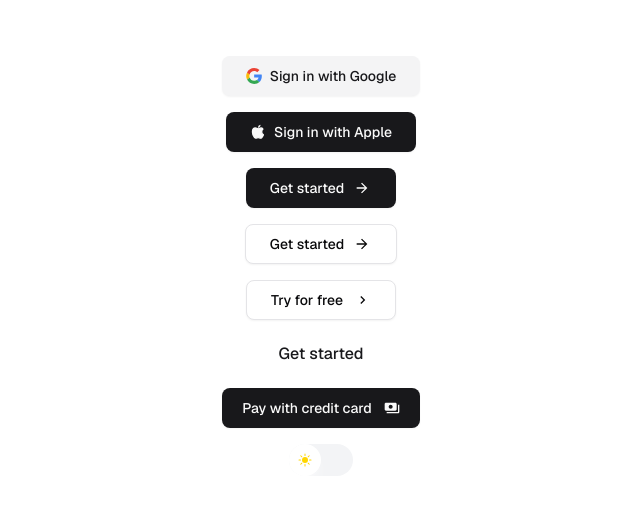
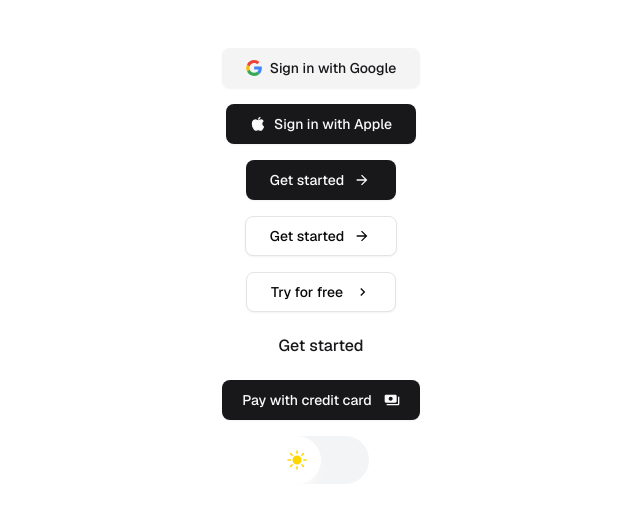
Before and after one commit to mateusmachry/microinteractionsui, a Next.js app: page / in a window 1280 px wide. Shown: the part 134-642 px from the top of the page, without its empty margins (319-959 px from the left). Built offline with nearby package versions, Linux system fonts and the light colour scheme.

Commit message:
cleaned up code for theme toggle component

```diff
--- a/src/examples/theme-toggle/theme-toggle1.tsx
+++ b/src/examples/theme-toggle/theme-toggle1.tsx
@@ -7,6 +7,6 @@ export function ThemeToggle1Example() {
     const { resolvedTheme, setTheme } = useTheme();
 
     return (
-        <ThemeToggle1 size="lg" initialTheme={resolvedTheme} onChange={(theme: Theme) => { setTheme(theme) }} />
+        <ThemeToggle1 size="xl" initialTheme={resolvedTheme} onChange={(theme: Theme) => { setTheme(theme) }} />
     )
 }
--- a/src/registry/theme-toggle1/theme-toggle1.tsx
+++ b/src/registry/theme-toggle1/theme-toggle1.tsx
@@ -8,7 +8,7 @@ export type Theme = 'light' | 'dark';
 
 export type ThemeToggleProps = {
     initialTheme: string | undefined,
-    size?: 'default' | 'lg';
+    size?: 'default' | 'lg' | 'xl';
     onChange?: (theme: Theme) => void;
 };
 
@@ -42,6 +42,70 @@ const Sun = (props: SVGProps<SVGSVGElement>) => {
     )
 };
 
+const toggleSizeMap = {
+    default: {
+        container: 'w-12 h-6',
+        checkbox: 'w-6 h-6',
+        icon: 'w-3 h-3',
+        offset: '24px',
+    },
+    lg: {
+        container: 'w-16 h-8',
+        checkbox: 'w-8 h-8',
+        icon: 'w-4 h-4',
+        offset: '32px',
+    },
+    xl: {
+        container: 'w-24 h-12',
+        checkbox: 'w-12 h-12',
+        icon: 'w-6 h-6',
+        offset: '48px',
+    },
+};
+
+const animationVariants = {
+    toggle: {
+        light: (offset: string) => ({
+            left: '0px',
+            right: offset,
+        }),
+        dark: (offset: string) => ({
+            left: offset,
+            right: '0px',
+        })
+    },
+    sun: {
+        light: {
+            y: '0%',
+            x: '0%',
+            opacity: 1
+        },
+        dark: {
+            y: '-100%',
+            x: '100%',
+            opacity: 0
+        }
+    },
+    moon: {
+        light: {
+            y: '-100%',
+            x: '-100%',
+            opacity: 0
+        },
+        dark: {
+            y: '0%',
+            x: '0%',
+            opacity: 1
+        }
+    }
+};
+
+const springTransition = {
+    type: "spring",
+    stiffness: 100,
+    damping: 30
+};
+
 export function ThemeToggle1({ initialTheme, onChange, size = 'default' }: ThemeToggleProps) {
     const [theme, setTheme] = useState<Theme | null>(null);
 
@@ -58,27 +122,10 @@ export function ThemeToggle1({ initialTheme, onChange, size = 'default' }: Theme
     };
 
     const isDark = theme === 'dark';
-
-    const sizeMap = {
-        default: {
-            container: 'w-12 h-6',
-            checkbox: 'w-6 h-6',
-            icon: 'w-3 h-3',
-            offset: '24px',
-        },
-        lg: {
-            container: 'w-16 h-8',
-            checkbox: 'w-8 h-8',
-            icon: 'w-4 h-4',
-            offset: '32px',
-        },
-    };
-    const currentSize = sizeMap[size];
+    const currentSize = toggleSizeMap[size];
 
     return (
-        <div
-            className="flex items-center justify-center"
-        >
+        <div className="flex items-center justify-center">
             <div
                 className={cn(
                     "relative rounded-full cursor-pointer",
@@ -101,59 +148,30 @@ export function ThemeToggle1({ initialTheme, onChange, size = 'default' }: Theme
                             "bg-gray-900 right-0 shadow-lg shadow-black/50" :
                             "bg-white left-0 shadow-lg shadow-white/50",
                     )}
-                    animate={{
-                        left: isDark ? currentSize.offset : '0px',
-                        right: isDark ? '0px' : currentSize.offset,
-                    }}
-                    transition={{
-                        type: "spring",
-                        stiffness: 100,
-                        damping: 30
-                    }}
+                    animate={isDark ? 'dark' : 'light'}
+                    variants={animationVariants.toggle}
+                    custom={currentSize.offset}
+                    transition={springTransition}
                 >
                     <motion.div
                         className="absolute"
-                        initial={{
-                            y: '0%',
-                            x: '0%'
-                        }}
-                        animate={{
-                            y: isDark ? '-100%' : '0%',
-                            x: isDark ? '100%' : '0%',
-                            opacity: isDark ? 0 : 1
-                        }}
-                        transition={{
-                            type: "spring",
-                            stiffness: 100,
-                            damping: 30
-                        }}
+                        initial="light"
+                        animate={isDark ? 'dark' : 'light'}
+                        variants={animationVariants.sun}
+                        transition={springTransition}
                     >
-                        <Sun
-                            className={cn(
-                                currentSize.icon,
-                            )}
-                        />
+                        <Sun className={currentSize.icon} />
                     </motion.div>
                     <motion.div
                         className="absolute"
-                        initial={{
-                            y: '0%',
-                            x: '0%'
-                        }}
-                        animate={{
-                            y: isDark ? '0%' : '-100%',
-                            x: isDark ? '0%' : '-100%',
-                            opacity: isDark ? 1 : 0
-                        }}
-                        transition={{
-                            type: "spring",
-                            stiffness: 100,
-                            damping: 30
-                        }}>
+                        initial="light"
+                        animate={isDark ? 'dark' : 'light'}
+                        variants={animationVariants.moon}
+                        transition={springTransition}
+                    >
                         <Moon
                             className={cn(
-                                currentSize.icon,
-                                isDark ? "opacity-100" : "opacity-0"
+                                currentSize.icon
                             )}
                         />
                     </motion.div>
```
